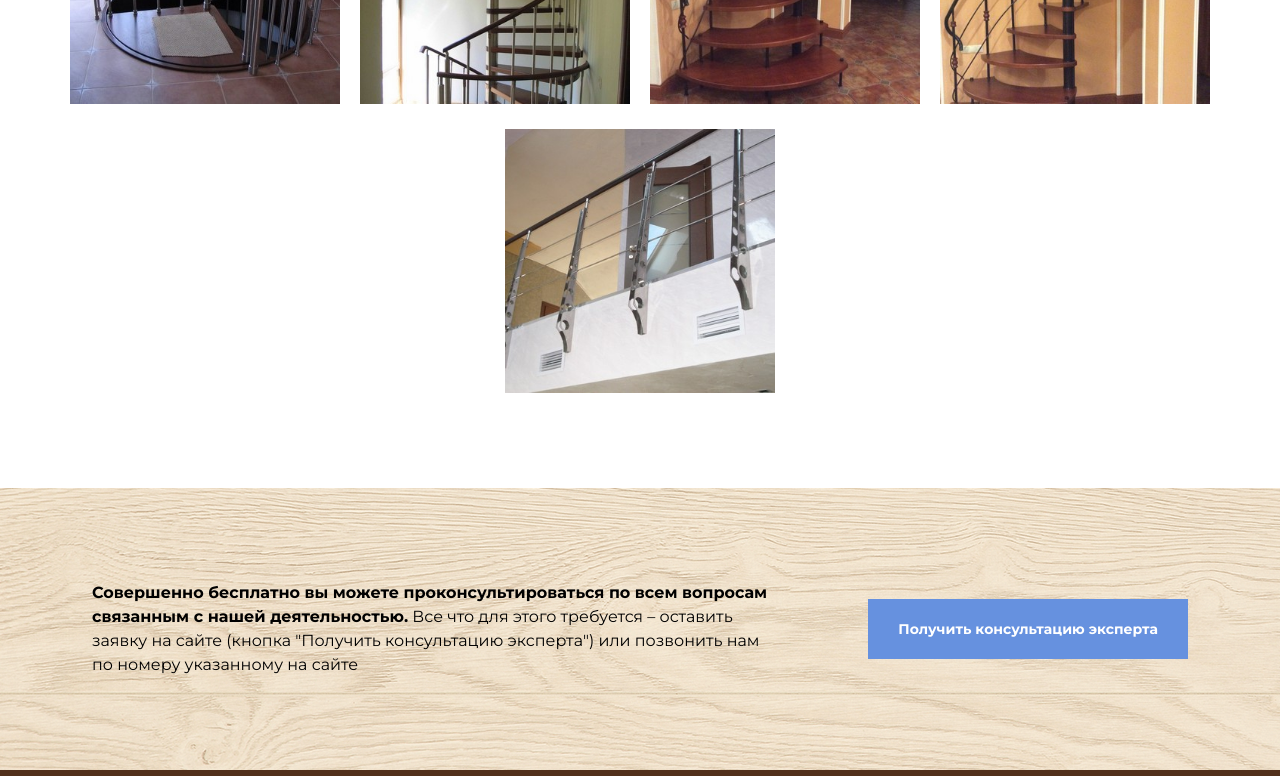
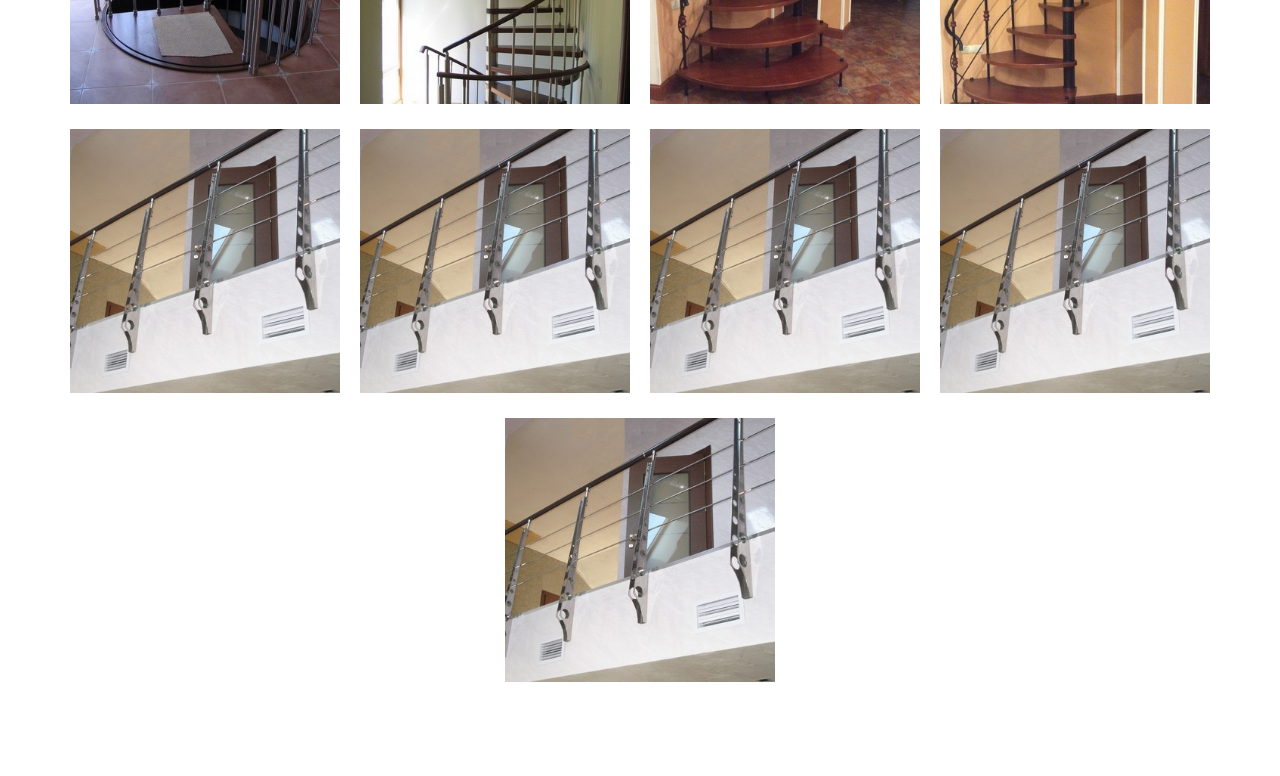
Before and after one commit to yurkaronin/viaduk3000, a plain HTML site: page our-work.html in a window 1280 px wide. Shown: the part 3330-4106 px from the top of the page. Drawn offline with nearby package versions, Linux system fonts and the light colour scheme.

Commit message:
Поправил якоря в ссылках галереи работ

```diff
--- a/our-work.html
+++ b/our-work.html
@@ -116,11 +116,11 @@
           <li class="work-tabs__item"><a href="#" data-filter=".work_1">Ограждения лестниц</a></li>
           <li class="work-tabs__item"><a href="#" data-filter=".work_2">Бетонные лестницы</a></li>
           <li class="work-tabs__item"><a href="#" data-filter=".work_3">Винтовые лестницы</a></li>
-          <li class="work-tabs__item"><a href="#" data-filter="">Кованные изделия</a></li>
-          <li class="work-tabs__item"><a href="#" data-filter="">Лестницы на больцах</a></li>
-          <li class="work-tabs__item"><a href="#" data-filter="">Ограждения балконов</a></li>
-          <li class="work-tabs__item"><a href="#" data-filter="">Стеклянные ограждения</a></li>
-          <li class="work-tabs__item"><a href="#" data-filter="">Прочее</a></li>
+          <li class="work-tabs__item"><a href="#" data-filter=".work_4">Кованные изделия</a></li>
+          <li class="work-tabs__item"><a href="#" data-filter=".work_5">Лестницы на больцах</a></li>
+          <li class="work-tabs__item"><a href="#" data-filter=".work_6">Ограждения балконов</a></li>
+          <li class="work-tabs__item"><a href="#" data-filter=".work_7">Стеклянные ограждения</a></li>
+          <li class="work-tabs__item"><a href="#" data-filter=".work_8">Прочее</a></li>
         </ul>
       </div>
     </section>
@@ -401,6 +401,38 @@
                   class="photo-work__picture" width="357" width="349"></a>
             </div>
           </li>
+
+          <li class="photos-works__item photo-work work_5">
+            <div class="photo-work__wrap">
+              <a href="img/works/balcony-railings/Balcony railings-1.jpg" data-fancybox="work_1">
+                <img src="img/works/balcony-railings/Balcony railings-1--sm.jpg" alt="фотография нашей работы"
+                  class="photo-work__picture" width="357" width="349"></a>
+            </div>
+          </li>
+
+          <li class="photos-works__item photo-work work_6">
+            <div class="photo-work__wrap">
+              <a href="img/works/balcony-railings/Balcony railings-1.jpg" data-fancybox="work_1">
+                <img src="img/works/balcony-railings/Balcony railings-1--sm.jpg" alt="фотография нашей работы"
+                  class="photo-work__picture" width="357" width="349"></a>
+            </div>
+          </li>
+
+          <li class="photos-works__item photo-work work_7">
+            <div class="photo-work__wrap">
+              <a href="img/works/balcony-railings/Balcony railings-1.jpg" data-fancybox="work_1">
+                <img src="img/works/balcony-railings/Balcony railings-1--sm.jpg" alt="фотография нашей работы"
+                  class="photo-work__picture" width="357" width="349"></a>
+            </div>
+          </li>
+
+          <li class="photos-works__item photo-work work_8">
+            <div class="photo-work__wrap">
+              <a href="img/works/balcony-railings/Balcony railings-1.jpg" data-fancybox="work_1">
+                <img src="img/works/balcony-railings/Balcony railings-1--sm.jpg" alt="фотография нашей работы"
+                  class="photo-work__picture" width="357" width="349"></a>
+            </div>
+          </li>
           <!-- исходный образец -->
           <!-- <li class="photos-works__item photo-work work_3">
             <div class="photo-work__wrap">
```
